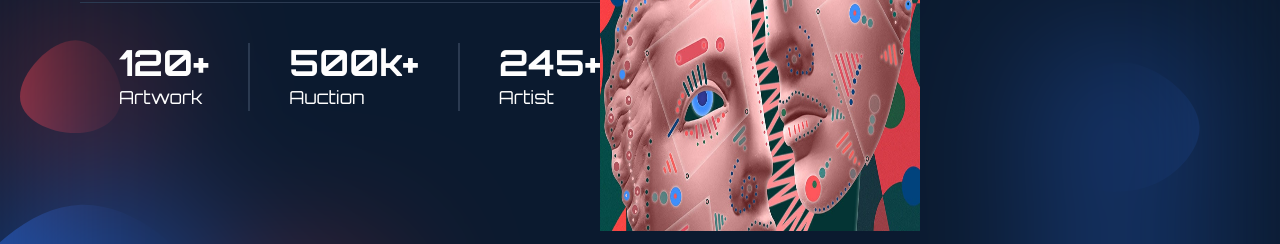
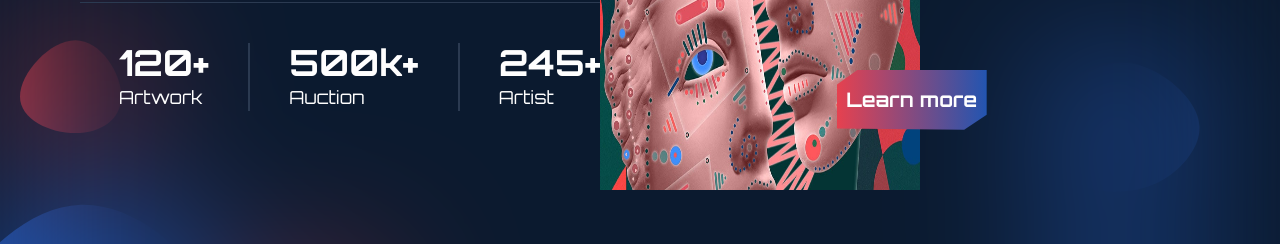
Before and after one commit to scarletczen/nft-marketplace, a React (Vite) app: page / in a window 1280 px wide. Shown: the part 574-818 px from the top of the page. Built offline with nearby package versions, Linux system fonts and the light colour scheme.

Commit message:
Minor Commit

```diff
--- a/src/components/HeroSection.tsx
+++ b/src/components/HeroSection.tsx
@@ -47,13 +47,18 @@ function HeroSection({}: Props) {
       <div className="absolute h-full w-1/2 top-20 right-20">
         <div className="relative h-full w-full">
           <img
-            className="absolute z-10 bottom-20 left-10 h-1/2 w-1/2 clippedImage"
+            className="absolute z-10 top-1/3 bottom-1/3 left-10 h-1/2 w-1/2 clippedImage"
             src={Face1}
           />
           <img
             className="absolute top-0 right-0 h-1/2 w-1/2 clippedImage"
             src={Face2}
           />
+          <div className="z-20 text-white text-xl absolute bottom-1/4 right-1/3">
+            <div className="poligon grad">
+              <button className="text-xl text-white">Learn more</button>
+            </div>
+          </div>
         </div>
       </div>
     </div>
```
